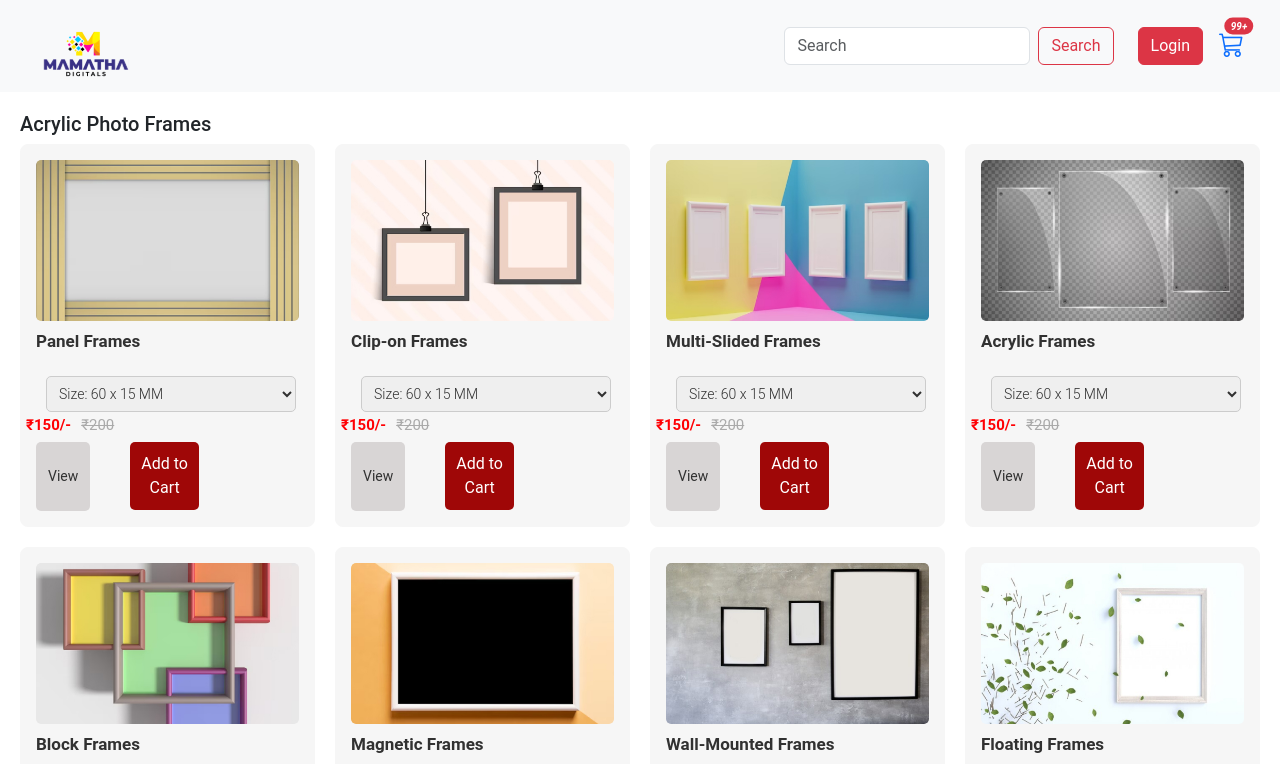
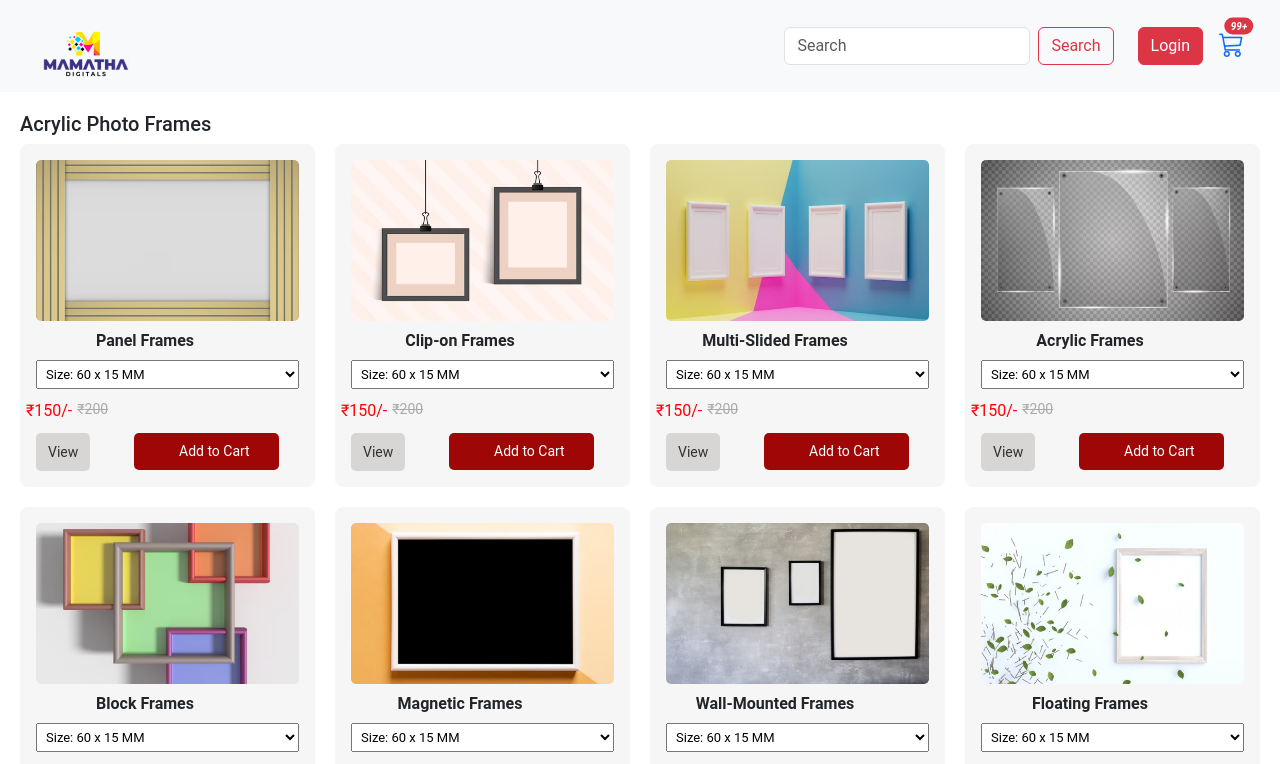
Before and after one commit to ThirupathiAbbaravena123/MamathaDigital-Frontend, a React (Create React App) app: page /acrylicPhotoFrames in a window 1280 px wide. Shown: the top 764 px of the page. Built offline with nearby package versions, Linux system fonts and the light colour scheme.

Commit message:
buttons are modeified in acrylic photoframes view

```diff
--- a/src/components/AcrylicPhotoFrames.css
+++ b/src/components/AcrylicPhotoFrames.css
@@ -1,5 +1,5 @@
 .top-frame-container {
-  max-width: 1300px; /* Increase container width to accommodate more cards */
+  max-width: 1300px;
   margin: 0 auto;
   padding: 20px;
   text-align: center;
@@ -40,13 +40,15 @@ h4 {
   margin-bottom: 10px;
 }
 
-.product-title {
-  font-size: 12px;
-  font-weight: #313131;
+.product-title1 {
+  font-size: 16px;
+  font-weight:bold;
   margin-bottom: 10px;
+  padding-right: 45px;
+
 }
 
-.size-dropdown {
+.size-dropdown1 {
   width: 100%;
   padding: 5px;
   margin-bottom: 10px;
@@ -54,56 +56,94 @@ h4 {
   font-weight: #313131;
 }
 
-.price-section {
+.price-section1 {
   display: flex;
   justify-content: start;
-  align-items: center;
-  gap: 10px;
-  margin-bottom: 10px;
+  /* align-items: center; */
+  gap: 5px;
+  margin-bottom: -90px;
+  padding-top: -10px;
+  margin-left: -10px;
+
 }
 
-.discounted-price {
+.discounted-price1 {
   font-size: 16px;
   font-weight: #979797;
   color: #FF0004;
+  padding-top: -10px;
+  margin-bottom: 100px;
 }
 
-.original-price {
+.original-price1 {
   font-size: 14px;
   color: #aaa;
   text-decoration: line-through;
+  padding-top: -10px;
+  margin-bottom: 100px;
 }
 
 .action-buttons {
   display: flex;
   justify-content: space-between;
+  margin-top: -10px;
+  text-align: center;
+
+  /* gap: 10%; */
+
+
+
 }
 
-.view-button,
+.view-button
 .add-to-cart-button {
-  padding: 8px 12px;
+  padding: 10px 12px;
   font-size: 14px;
   border: none;
   border-radius: 5px;
   cursor: pointer;
-}
-
-.view-button {
-  background-color: #D8D5D5;
-  color: #313131;
-}
-
-.add-to-cart-button {
-  background-color: #9F0707;
-  color: #FFFFFF;
+  width: 110px;
+  height: 40px;
+  text-align: center;
+  justify-content: center;
+  align-items: center;
 
 
 }
 
-.view-button:hover {
+/* .view-button,
+.add-to-cart-button {
+  display: flex;
+  justify-content: center;
+  align-items: center;
+  padding: 10px;
+  font-size: 14px;
+  border: none;
+  border-radius: 5px;
+  cursor: pointer;
+  width: 150px;
+  height: 35px;
+  text-align: center;
+  white-space: nowrap;
+
+} */
+
+
+/* .view-button {
+  background-color: #D8D5D5;
+  color: #313131;
+} */
+
+/* .add-to-cart-button {
+  background-color: #9F0707;
+  color: #FFFFFF;
+
+} */
+
+/* .view-button:hover {
   background-color: #0056b3;
 }
 
 .add-to-cart-button:hover {
   background-color: #218838;
-}
+} */
--- a/src/components/AcrylicPhotoFrames.js
+++ b/src/components/AcrylicPhotoFrames.js
@@ -102,17 +102,17 @@ const AcrylicPhotoFrames = () => {
               alt={product.title}
               className="product-image"
             />
-            <h4 className="product-title">{product.title}</h4>
-            <select className="size-dropdown">
+            <h4 className="product-title1">{product.title}</h4>
+            <select className="size-dropdown1">
               {product.sizeOptions.map((size, index) => (
                 <option key={index} value={size}>
                   Size: {size}
                 </option>
               ))}
             </select>
-            <div className="price-section">
-              <span className="discounted-price">₹{product.price}</span>
-              <span className="original-price">₹{product.originalPrice}</span>
+            <div className="price-section1">
+              <span className="discounted-price1">₹{product.price}</span>
+              <span className="original-price1">₹{product.originalPrice}</span>
             </div>
             <div className="action-buttons">
               <button
--- a/src/components/ProductDetails.css
+++ b/src/components/ProductDetails.css
@@ -16,83 +16,115 @@
   flex: 1 1 10%;
   text-align: center;
   padding-left: 5px;
-  box-shadow: 0 4px 10px rgba(0, 0, 0, 0.1);
-  margin-bottom: 100px;
+  box-shadow: 0 4px 10px rgba(230, 225, 225, 0.1);
+  /* margin-bottom: 150px; */
   background-color: #d3d1d1;
-  margin-top: -0px;
+  margin-bottom: 200px;
   /* margin-left: -30px; */
-  margin-right: -60px;
+  margin-right: -100px;
+  padding-top: -100px;
+
 
 }
 
 .product-details-image {
-  width: 160px;
+  width: 200px;
   max-width: 200px;
   height:10px auto;
-  margin-top: 90px;
+  margin-bottom: 20px;
   border-radius: 5px;
-  box-shadow: 0 4px 10px rgba(0, 0, 0, 0.1);
+  box-shadow: 0 4px 10px rgba(156, 156, 156, 0.1);
+  gap:10px;
 }
 
 .info-section {
-  flex: 1 1 60%;
-  padding: 10px;
+  flex: 1 1 55%;
+  padding: -40px;
 }
 
 .product-title {
-  font-size: 17px;
-  font-weight: bold;
-  color: #313131;
-  margin-bottom: 15px;
+  font-size: 20px;
+  font-weight:100;
+  color: #282727;
+  margin-bottom: 10px;
+  margin-left: -300px;
+  padding-top: 40px;
+
 }
 
 .price-section {
   display: flex;
   align-items: center;
-  gap: 10px;
-  margin-bottom: 5px;
+  gap: 5px;
+  margin-bottom:-30px;
+  margin-top: -20px;
+  margin-left: 20px;
+
+
 }
 
 .discounted-price {
   font-size: 15px;
   color: #FF0004;
+  margin-left: 20px;
+  margin-bottom: 50px;
 }
 
 .original-price {
   font-size: 15px;
   color: #aaa;
   text-decoration: line-through;
+  margin-bottom: 50px;
+
 }
 
 .add-to-cart-button {
   background-color: #9F0707;
-  color: #FFFFFF;
-  padding: 10px;
-  font-size: 16px;
+  /* color: #FFFFFF; */
+  padding: 8px;
+  font-size: 14px;
   border: none;
-  border-radius: 5px;
+  margin-left: 30px;
+  border-radius:5px;
   cursor: pointer;
   margin-bottom: 1px;
-  margin-left: 40px;
+  margin-right: 20px;
+  width: 10px;
+  padding-right: 100px;
+  padding-left: 45px;
+  white-space: nowrap;
+
+
 }
 
-.add-to-cart-button:hover {
+/* .add-to-cart-button:hover {
   background-color: #218838;
-}
+} */
+
+
 
 .size-dropdown {
   width: 250px;
-  padding: 8px;
-  margin: 10px;
+  height: 10%;
   font-size: 14px;
   border: 1px solid #ccc;
   border-radius: 5px;
-  margin-bottom: 2px;
+  padding-bottom: 5px;
+  padding-top: 10px;
+  margin-bottom: 100px;
+  margin-left: 10px;
+
+  /* margin-left:200px; */
+}
+p{
+  margin-left: 39px;
 }
 
 .quantity-selector {
   margin: 10px 0;
   font-size: 14px;
+  margin-left:39px;
+
 }
 
 .quantity-selector input {
@@ -110,11 +142,13 @@
   padding: 5px;
   margin-bottom: 5px;
   font-size: 14px;
+  margin-left: 10px;
 }
 
 .shape-section {
   margin-top: 10px;
   margin-right: 500px;
+  margin-left: 35px;
 
 }
 
@@ -226,10 +260,10 @@ b {
   color: black;
 }
 
-.star-rating {
+/* .star-rating {
   padding-bottom: 5px;
   margin-bottom: 5px;
-}
+} */
 
 .comment {
   margin-bottom: 50px;
@@ -244,30 +278,28 @@ b {
   background-color: #9F0707;
 
 }
-/*
 
-.carousel-inner img {
-  width: 50%;
-  height: 100px;
-  object-fit: cover;
-  background-color: #d7d1d1;
-  padding: 10px;
-
-
-
+.text-container {
+  display: flex;
+  flex-direction: column;
+  margin: 10px 0;
+  margin-left: 40px;
 }
 
-.carousel-control-prev-icon,
-.carousel-control-next-icon {
-   background-color: rgba(52, 50, 50, 0.5);
-  border-radius: 60px;
-  margin-right: 10px;
-
-
+.text-label {
+  margin-bottom: 5px;
+  font-size: 14px;
+  font-weight: bold;
+  color: #fd1414;
 }
 
-.carousel {
-  max-width: 150px;
-  margin: auto;
+.custom-text {
+  width: 50%;
+  height: 50px;
+  padding: 10px;
+  font-size: 14px;
+  border: 1px solid #ccc;
+  border-radius: 5px;
+  box-sizing: border-box;
+  resize: vertical;
 }
- */
--- a/src/components/ProductDetails.js
+++ b/src/components/ProductDetails.js
@@ -7,8 +7,6 @@ import rectangle from '../assets/icons/rectangle.png';
 import circle from '../assets/icons/circle.png';
 import love from '../assets/icons/love.png';
 import square from '../assets/icons/square.png';
-
-
 
 
 const ProductDetails = () => {
@@ -63,7 +61,12 @@ const ProductDetails = () => {
             <span>Quantity:</span>
             <input type="number" min="1" defaultValue="1" />
           </div>
-          <textarea className="custom-text" placeholder="Enter text here"></textarea>
+
+          <div class="text-container">
+           <label for="custom-text" class="text-label">Enter Text:</label>
+          <textarea id="custom-text" class="custom-text" placeholder="Enter text here"></textarea>
+          </div>
+
           <div className="shape-section">
             <label>Select your Frame Shape:</label>
 
```
Also changed, not shown: 1 other file (tests, documents, lock files or other folders).
